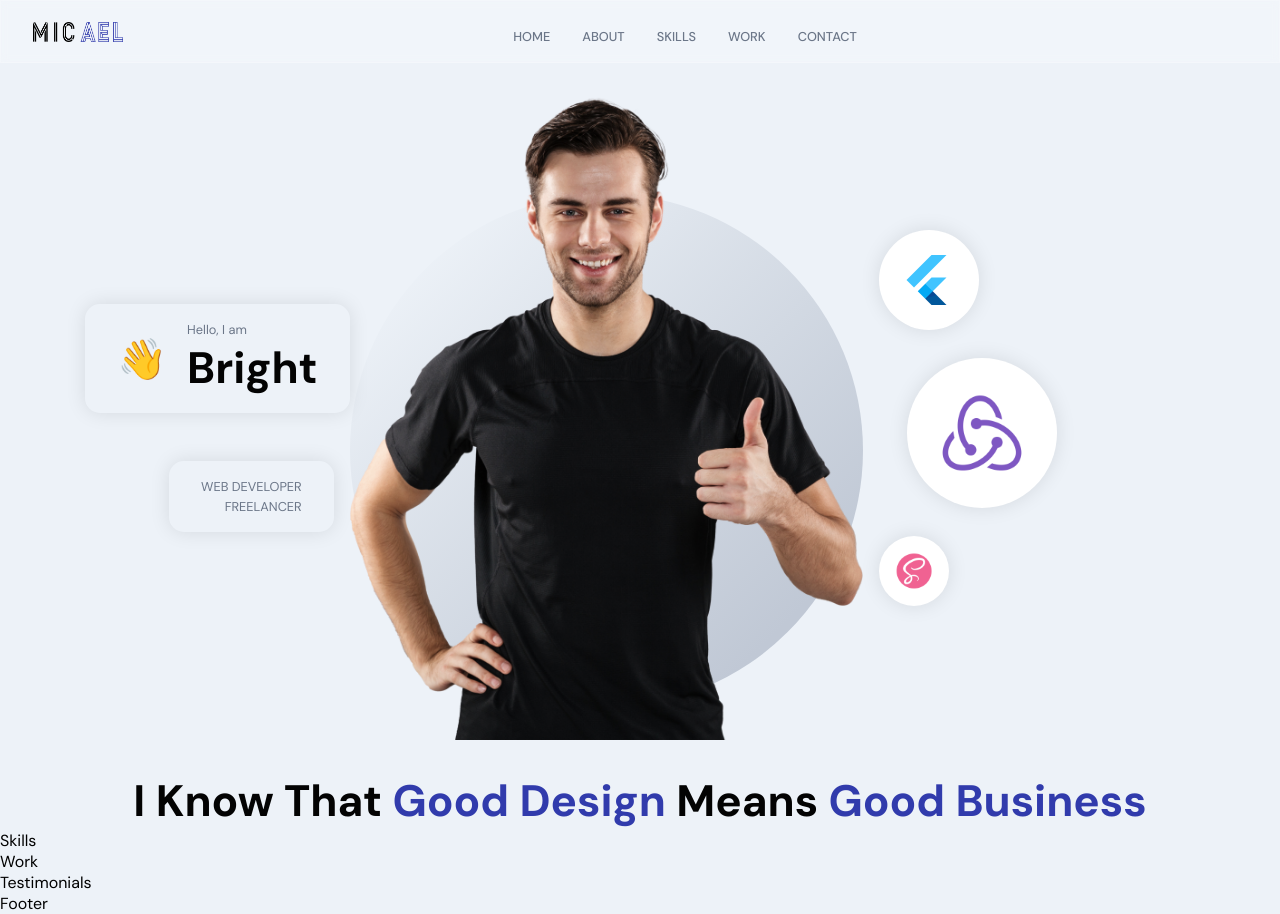
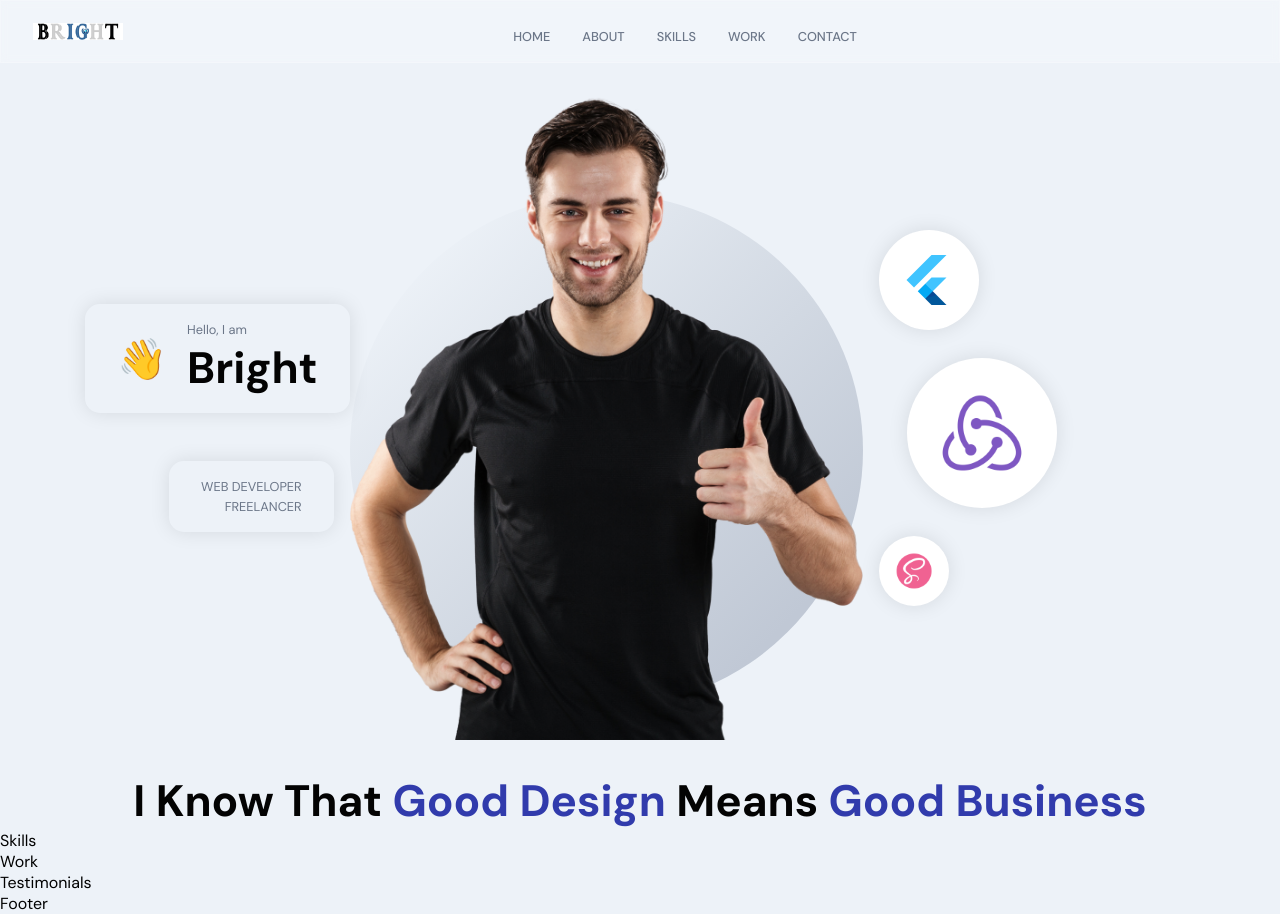
Before and after one commit to brytebee/bee-portfolio, a React (Create React App) app: page / in a window 1280 px wide. Built offline with nearby package versions, Linux system fonts and the light colour scheme.

Commit message:
:bento: Remove cover

```diff
--- a/src/components/Navbar/Navbar.jsx
+++ b/src/components/Navbar/Navbar.jsx
@@ -11,7 +11,7 @@ const Navbar = () => {
   return (
     <nav className="app__navbar">
       <div className="app__navbar-logo">
-        <img src={images.logo} alt="logo" />
+        <img src={images.bright_logo} alt="logo" />
       </div>
       <ul className="app__navbar-links">
         {['home', 'about', 'skills', 'work', 'contact'].map((item) => (
--- a/src/components/Navbar/Navbar.scss
+++ b/src/components/Navbar/Navbar.scss
@@ -21,7 +21,7 @@
 
   img {
     width: 90px;
-    height: 20px;
+    // height: 20px;
 
     @media screen and (min-width: 2000) {
       width: 180px;
--- a/src/constants/images.js
+++ b/src/constants/images.js
@@ -26,7 +26,6 @@ import about04 from '../assets/about04.png';
 import profile from '../assets/profile.png';
 import circle from '../assets/circle.svg';
 import logo from '../assets/logo.png';
-import cover from '../assets/cover.png';
 import bright_logo from '../assets/bright_logo.png';
 
 import adidas from '../assets/adidas.png';
@@ -64,7 +63,6 @@ export default {
   profile,
   circle,
   logo,
-  cover,
   bright_logo,
   adidas,
   amazon,
```
Also changed, not shown: src/assets/bright_logo.png, src/assets/cover.png (deleted).
